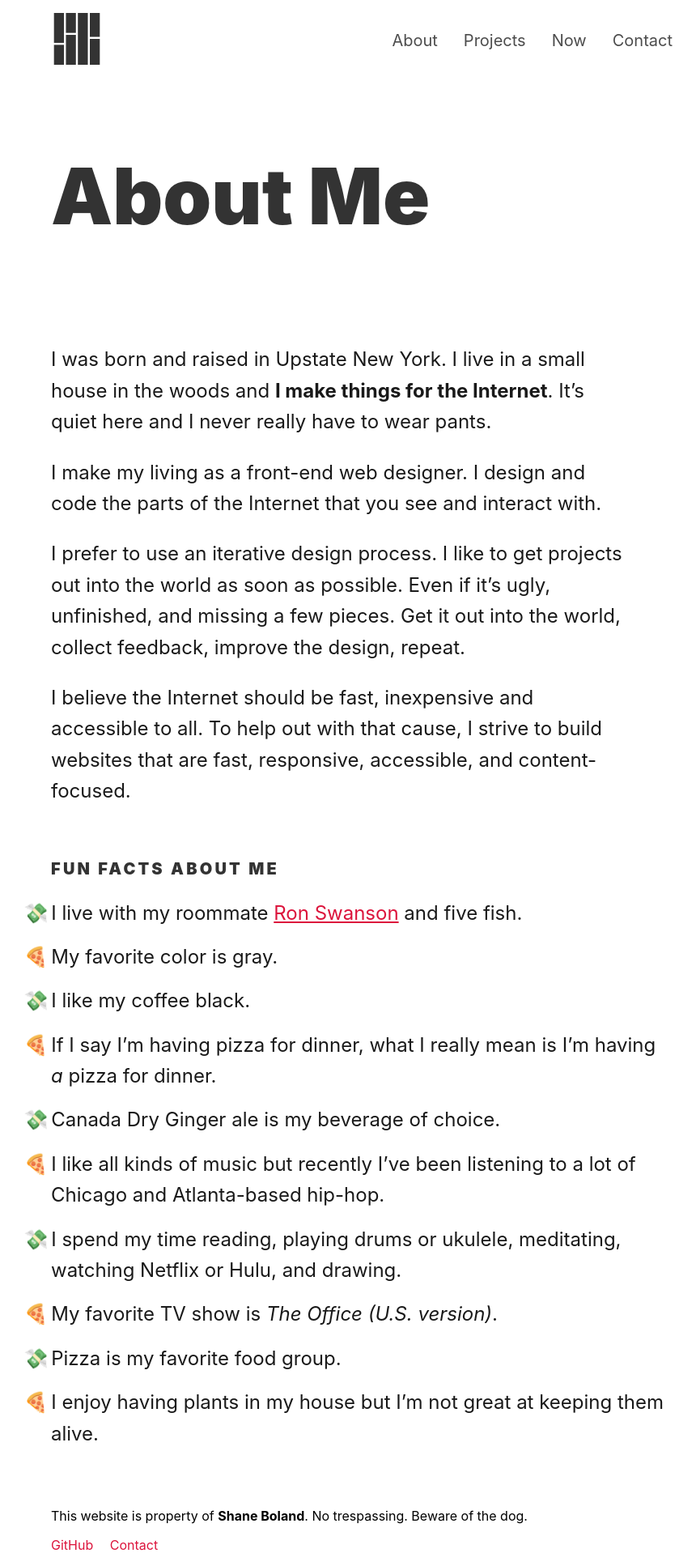
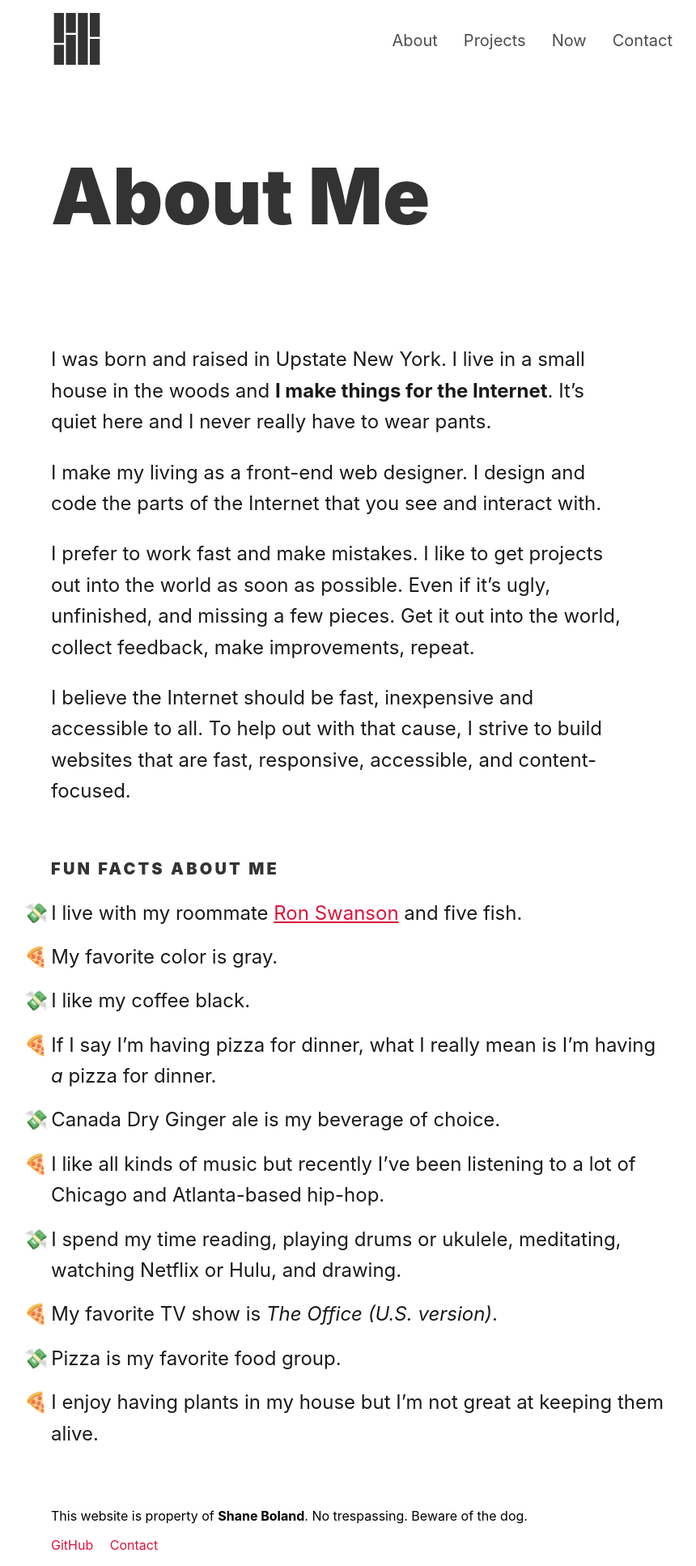
Before and after one commit to shanetheboland/portfolio, a Jekyll site: the page built from about.html, in a window 1280 px wide. Shown: the whole page at 81% size, without its empty margins (193-1053 px from the left). Built offline with Jekyll 4.4.1, drawn with Linux system fonts in a browser that asks for light colours.

```diff
--- a/about.html
+++ b/about.html
@@ -22,7 +22,7 @@
   </p>
 
   <p class="f4 f3-ns measure lh-copy">
-    I prefer to use an iterative design process. I like to get projects out into the world as soon as possible. Even if it’s ugly, unfinished, and missing a few pieces. Get it out into the world, collect feedback, improve the design, repeat.
+    I prefer to work fast and make mistakes. I like to get projects out into the world as soon as possible. Even if it’s ugly, unfinished, and missing a few pieces. Get it out into the world, collect feedback, make improvements, repeat.
   </p>
 
   <p class="f4 f3-ns measure lh-copy mb5">
```
